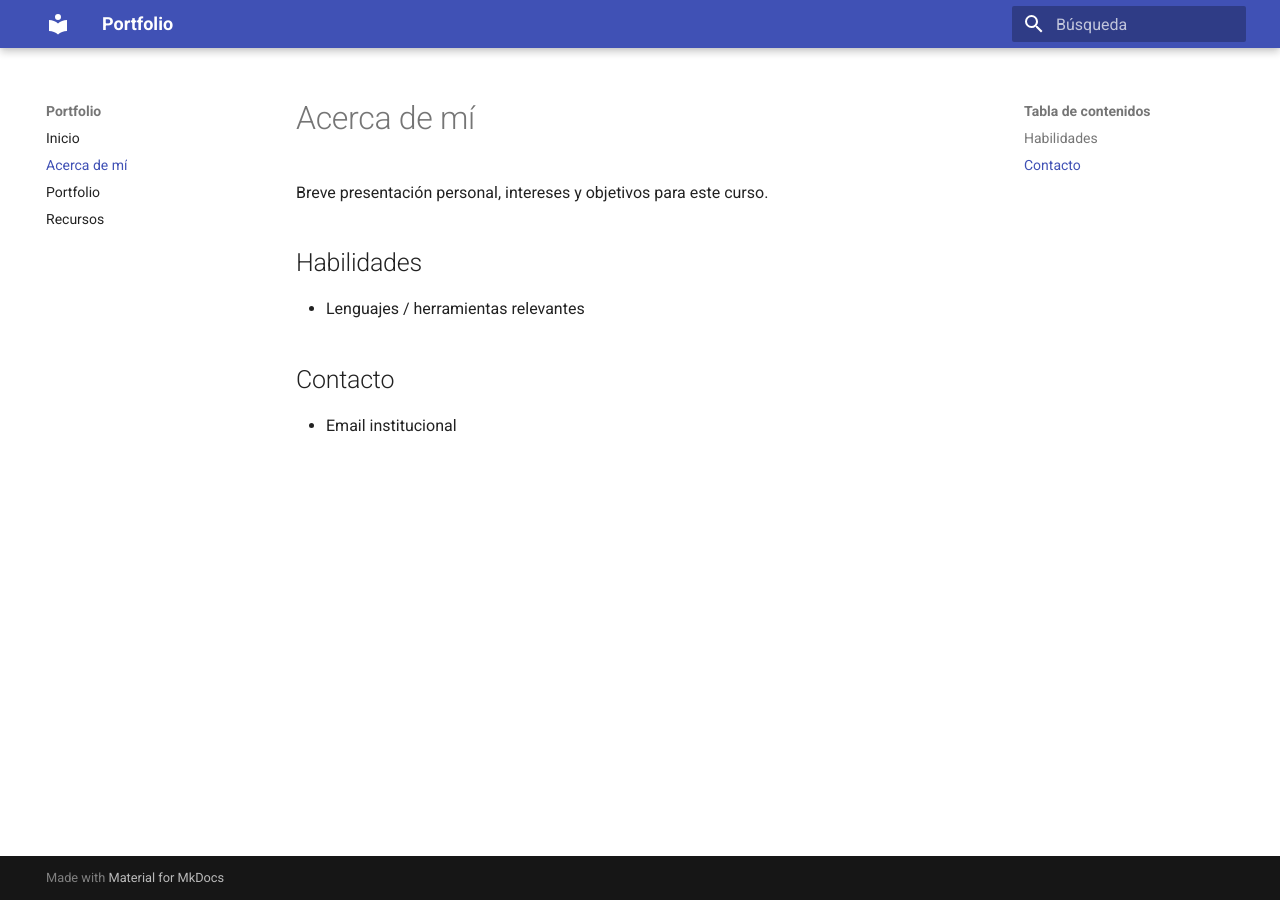
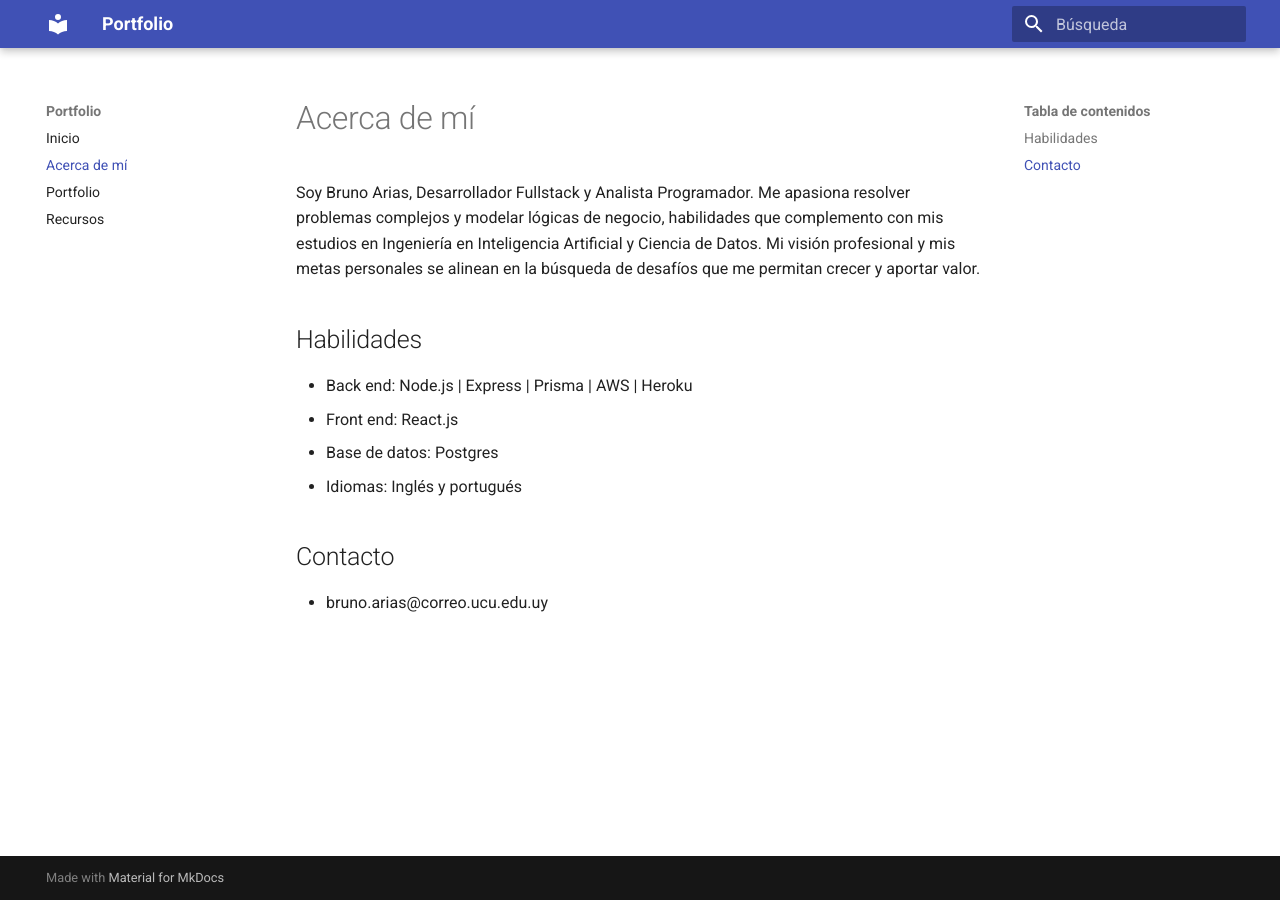
Before and after one commit to chihiroarias/PortafilioIngenieriaDeDatos, an MkDocs documentation site: the page built from docs/acerca.md, in a window 1280 px wide. Built offline with MkDocs 1.6.1 and Material for MkDocs 9.7.7, drawn with Linux system fonts in a browser that asks for light colours.

Commit message:
feat(about me)

```diff
--- a/docs/acerca.md
+++ b/docs/acerca.md
@@ -1,14 +1,20 @@
 ---
-title: "Acerca de mí"
-date: 2025-01-01
+title: "Sobre mí"
+date: 2025-11-07
 ---
 
 # Acerca de mí
 
-Breve presentación personal, intereses y objetivos para este curso.
+Soy Bruno Arias, Desarrollador Fullstack y Analista Programador. Me apasiona resolver problemas complejos y modelar lógicas de negocio, habilidades que complemento con mis estudios en Ingeniería en Inteligencia Artificial y Ciencia de Datos. Mi visión profesional y mis metas personales se alinean en la búsqueda de desafíos que me permitan crecer y aportar valor.
 
 ## Habilidades
-- Lenguajes / herramientas relevantes
+
+- Back end: Node.js | Express | Prisma | AWS | Heroku
+- Front end: React.js
+- Base de datos: Postgres
+- Idiomas: Inglés y portugués
+
 
 ## Contacto
-- Email institucional
+
+- bruno.arias@correo.ucu.edu.uy
```
